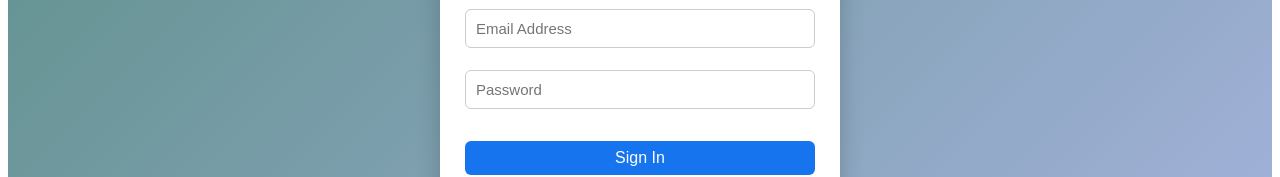
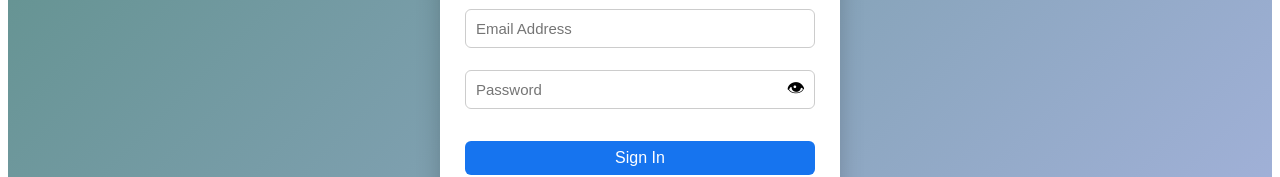
Before and after one commit to avishri47/Social, a React (Vite) app in the folder social-media-portal/: page /signin in a window 1280 px wide. Shown: the part 325-502 px from the top of the page. Built offline with nearby package versions, Linux system fonts and the light colour scheme.

Commit message:
gender small case and show password  added

```diff
--- a/social-media-portal/src/components/SignIn/SignIn.jsx
+++ b/social-media-portal/src/components/SignIn/SignIn.jsx
@@ -6,6 +6,7 @@ import { useAuth } from "../../context/AuthContext";
 const SignIn = () => {
   const authCtx = useAuth();
   const navigate = useNavigate();
+  const [showPassword, setShowPassword] = useState(false);
 
   const [formData, setFormData] = useState({
     email: "",
@@ -46,8 +47,10 @@ const SignIn = () => {
 
       const response = await userService.signin(payload);
 
-      // store only useful user data (safe fallback included)
-      authCtx.signin(response?.data?.user || response);
+      const user = response?.data?.user || response;
+
+      authCtx.signin(user);
+
       console.log("SignIn Success:", response);
 
       setIsSuccess(true);
@@ -57,7 +60,6 @@ const SignIn = () => {
     } catch (error) {
       console.log("SignIn Error:", error);
 
-      // IMPORTANT FIX: never store raw Error object
       setErrMessage(error?.message || "Login failed");
       setMessage("");
       setIsSuccess(false);
@@ -78,14 +80,27 @@ const SignIn = () => {
           style={styles.input}
         />
 
+        <div style={styles.passwordContainer}>
           <input
-          type="password"
+            type={showPassword ? "text" : "password"}
             name="password"
             placeholder="Password"
             value={formData.password}
             onChange={handleChange}
-          style={styles.input}
+            style={styles.passwordInput}
           />
+
+          <button
+            type="button"
+            onClick={() => setShowPassword((prev) => !prev)}
+            style={styles.eyeButton}
+            aria-label={
+              showPassword ? "Hide password" : "Show password"
+            }
+          >
+            {showPassword ? "🙈" : "👁"}
+          </button>
+        </div>
 
         <button type="submit" style={styles.signInButton}>
           Sign In
@@ -95,7 +110,13 @@ const SignIn = () => {
           <p style={styles.err_msg}>{errMsg}</p>
         ) : (
           message && (
-            <p style={{ color: "green", fontWeight: "bold" }}>
+            <p
+              style={{
+                color: "green",
+                fontWeight: "bold",
+                textAlign: "center",
+              }}
+            >
               {message}
             </p>
           )
@@ -147,6 +168,33 @@ const styles = {
     outline: "none",
   },
 
+  passwordContainer: {
+    position: "relative",
+    marginBottom: "22px",
+  },
+
+  passwordInput: {
+    width: "100%",
+    padding: "10px 40px 10px 10px",
+    fontSize: "15px",
+    border: "1px solid #ccc",
+    borderRadius: "6px",
+    outline: "none",
+    boxSizing: "border-box",
+  },
+
+  eyeButton: {
+    position: "absolute",
+    right: "10px",
+    top: "50%",
+    transform: "translateY(-50%)",
+    border: "none",
+    background: "transparent",
+    cursor: "pointer",
+    fontSize: "18px",
+    padding: 0,
+  },
+
   button: {
     padding: "10px",
     fontSize: "16px",
--- a/social-media-portal/src/components/Signup/Signup.jsx
+++ b/social-media-portal/src/components/Signup/Signup.jsx
@@ -105,7 +105,7 @@ setIsSuccess(false);
             <input
               type="radio"
               name="gender"
-              value="Male"
+              value="male"
               onChange={handleChange}
             />
             Male
@@ -115,7 +115,7 @@ setIsSuccess(false);
             <input
               type="radio"
               name="gender"
-              value="Female"
+              value="female"
               onChange={handleChange}
             />
             Female
```
Lines whose indentation alone changed are shown as unchanged.
